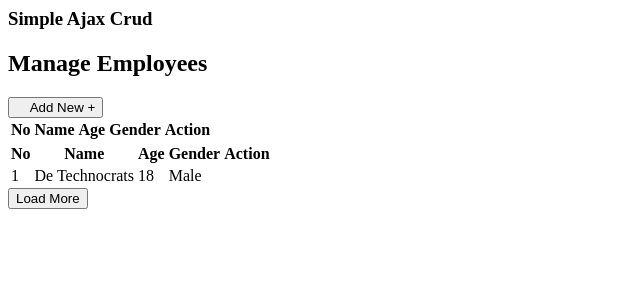
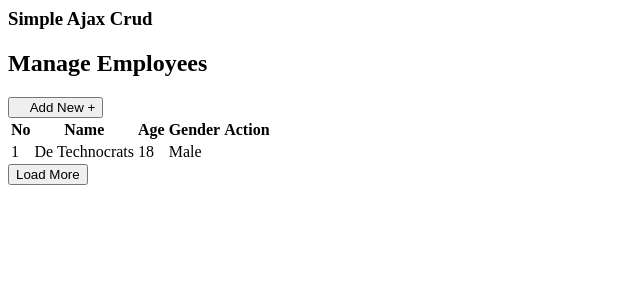
Before and after one commit to De-Technocrats/simple-ajax-crud, a PHP site: page /getData.php in a window 1280 px wide. Shown: the top 300 px of the page, without its empty margins (0-640 px from the left). Run offline with PHP 8.4, Linux system fonts and the light colour scheme; data comes from the database, SQL or seed files in the repository; lists and menus that the app fills with data are empty.

Commit message:
Removing Simple Errors in Table

```diff
--- a/getData.php
+++ b/getData.php
@@ -67,18 +67,6 @@
     $i = 1;
     $lastID = '';
 ?>
-    <table class="table table-striped table-hover">
-        <thead>
-            <tr>
-                <th style="display:none;">Id</th>
-                <th scope="col">No</th>
-                <th scope="col">Name</th>
-                <th scope="col">Age</th>
-                <th scope="col">Gender</th>
-                <th scope="col">Action</th>
-            </tr>
-        </thead>
-        <tbody>
             <?php
             // fetch the data from database
             if ($row = mysqli_num_rows($sqlQuery)) {
@@ -142,18 +130,6 @@
     $i = 1;
     $lastID = '';
     ?>
-    <table class="table table-striped table-hover">
-        <thead>
-            <tr>
-                <th style="display:none;">Id</th>
-                <th scope="col">No</th>
-                <th scope="col">Name</th>
-                <th scope="col">Age</th>
-                <th scope="col">Gender</th>
-                <th scope="col">Action</th>
-            </tr>
-        </thead>
-        <tbody>
             <?php
             // fetch the data from database
             while ($data = mysqli_fetch_assoc($data_users)) {
```
